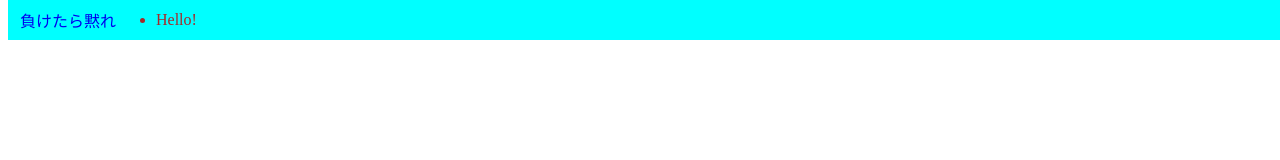
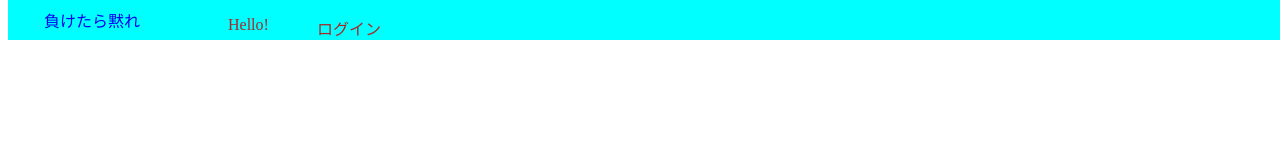
Before and after one commit to gin-gali/tiraura, a plain HTML site: page html/index.html in a window 1280 px wide. Drawn offline with Linux system fonts and the light colour scheme.

Commit message:
edited header

```diff
--- a/css/stylesheet.css
+++ b/css/stylesheet.css
@@ -11,9 +11,13 @@
 
 .header-left  a {
   text-decoration: none;
-  padding: ;
+  padding: 24px;
+  float: left;
 }
 
-.header-right {
+.header-right li {
+  list-style: none;
   color: brown;
+  padding: 24px;
+  float: right;
 }
--- a/html/index.html
+++ b/html/index.html
@@ -13,6 +13,7 @@
                 </div>
                 <div class="header-right">
                     <ul>
+                        <li>ログイン</li>
                         <li>Hello!</li>
                     </ul>
                 </div>
```
